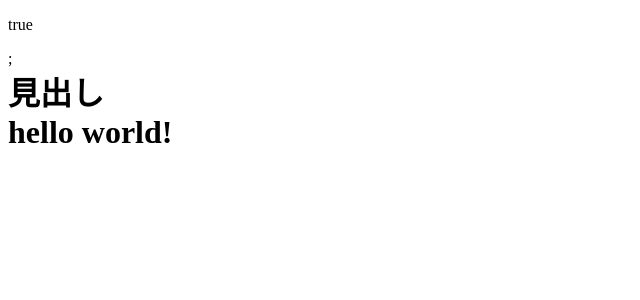
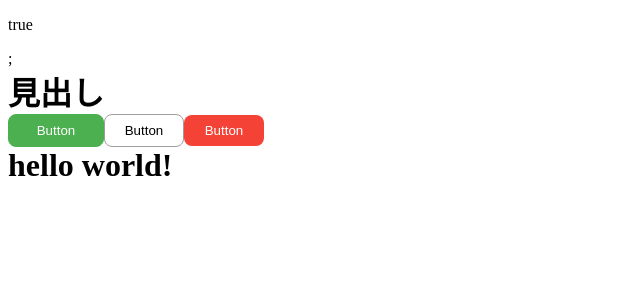
Before and after one commit to wakidas/smartHR-react-ui, a React app: page / in a window 1280 px wide. Shown: the top 300 px of the page, without its empty margins (0-640 px from the left). Built offline with nearby package versions, Linux system fonts and the light colour scheme.

Commit message:
Buttonコンポーネントに各class名を反映できるように

```diff
--- a/src/App.tsx
+++ b/src/App.tsx
@@ -1,3 +1,4 @@
+import { Button } from "./libs/Button";
 import { Text } from "./libs/Text";
 import { Heading } from "./libs/Heading";
 
@@ -5,6 +6,22 @@ export const App = () => {
   return (
     <>
       <Text text="true" />;<Heading tag="h1">見出し</Heading>
+      <Button
+        onClick={() => console.log("clicked")}
+        title="Button"
+        type="primary"
+        width={96}
+      />
+      <Button
+        onClick={() => console.log("clicked")}
+        title="Button"
+        type="secondary"
+      />
+      <Button
+        onClick={() => console.log("clicked")}
+        title="Button"
+        type="error"
+      />
       <Heading tag="h1">
         <span> hello world!</span>
       </Heading>
--- /dev/null
+++ b/src/libs/Button.tsx
@@ -0,0 +1,50 @@
+import { VFC } from "react";
+import styled, { css } from "styled-components";
+import { color, radis, space } from "./constants";
+
+type ButtonType = "primary" | "secondary" | "error";
+
+type Props = {
+  title: string;
+  onClick: () => void;
+  type?: ButtonType;
+  width?: number;
+};
+
+export const Button: VFC<Props> = ({
+  title,
+  onClick,
+  width = 80,
+  type = "primary",
+}) => {
+  return (
+    <Wrapper onClick={onClick} width={width} className={type}>
+      {title}
+    </Wrapper>
+  );
+};
+
+const Wrapper = styled.button<{ width: number }>`
+  padding: ${space.m};
+  border-radius: ${radis.m};
+  border: 1px solid ${color.green};
+  background: ${color.green};
+  color: ${color.white};
+  text-align: center;
+  cursor: pointer;
+  box-sizing: border-box;
+  ${(props) =>
+    css`
+      width: ${props.width}px;
+    `}
+  &.secondary {
+    border: solid 1px ${color.gray};
+    background: ${color.white};
+    color: ${color.black};
+  }
+  &.error {
+    border: none;
+    background: ${color.red};
+    color: ${color.white};
+  }
+`;
```
Also changed, not shown: 1 other file (tests, documents, lock files or other folders).
